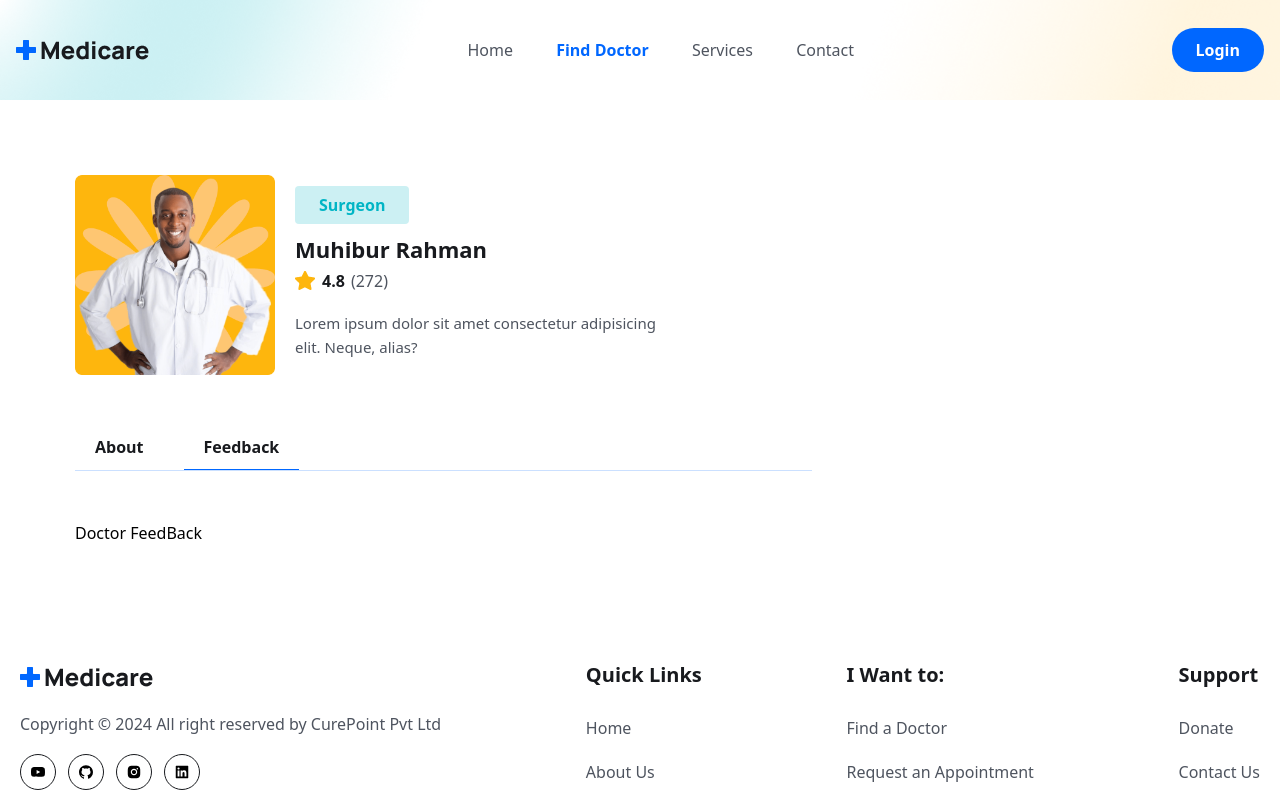
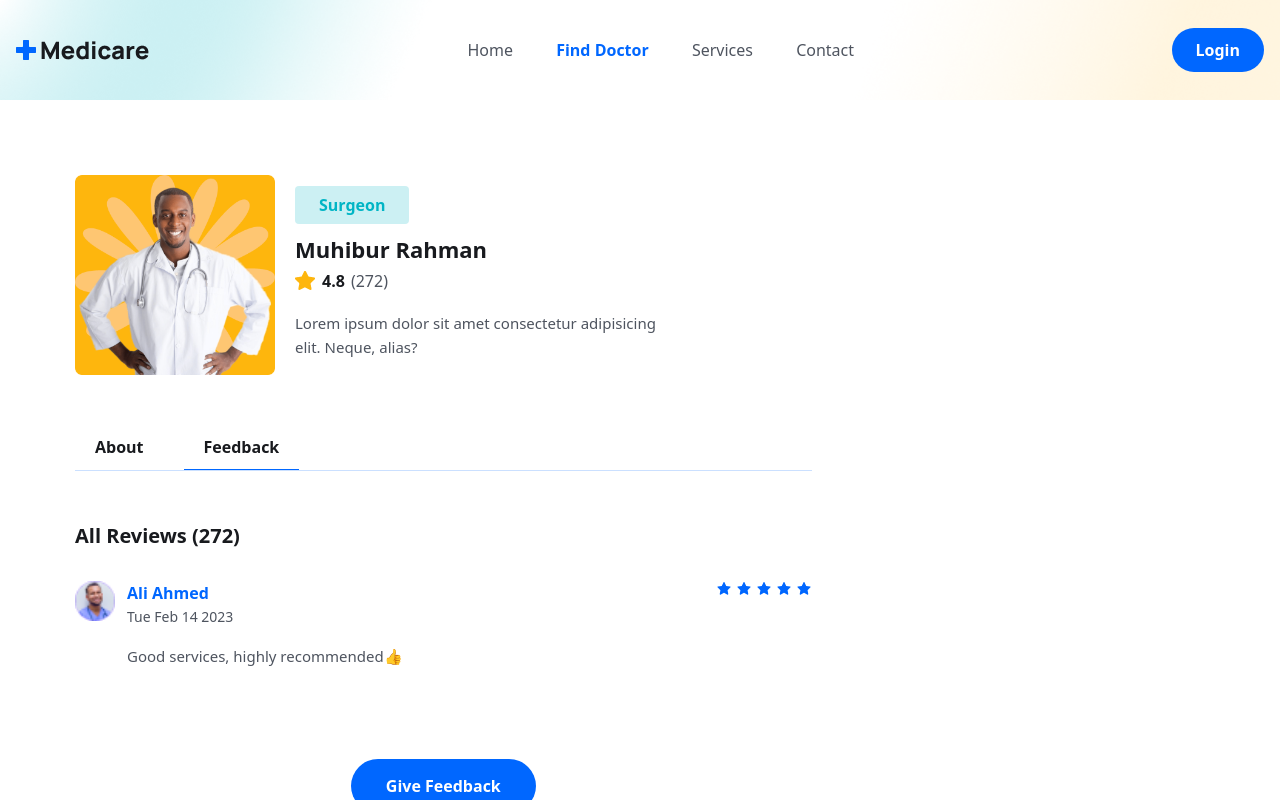
Before and after one commit to subarnoturja/curepoint-client, a React (Vite) app: page /doctors/1 in a window 1280 px wide. Both pictures are taken after a click on the button "Feedback". Shown: the top 800 px of the page. Built offline with nearby package versions, Linux system fonts and the light colour scheme.

Commit message:
feedback form added

```diff
--- a/index.html
+++ b/index.html
@@ -2,7 +2,7 @@
 <html lang="en">
   <head>
     <meta charset="UTF-8" />
-    <link rel="icon" type="image/svg+xml" href="/vite.svg" />
+    <link rel="icon" type="image/svg+xml" href="./src/assets/images/favicon.png" />
     <meta name="viewport" content="width=device-width, initial-scale=1.0" />
     <title>CurePoint</title>
   </head>
--- a/src/pages/Doctors/Feedback.jsx
+++ b/src/pages/Doctors/Feedback.jsx
@@ -1,11 +1,50 @@
-
+import { AiFillStar } from "react-icons/ai";
+import avatar from "../../assets/images/avatar-icon.png";
+import { formateDate } from "../../utils/formateDate";
+import { useState } from "react";
+import FeedbackForm from "./FeedbackForm";
 
 const Feedback = () => {
-    return (
-        <div>
-           <h2>Doctor FeedBack</h2>
+  const [showFeedbackForm, setShowFeedbackForm] = useState(false);
+
+  return (
+    <div>
+      <div className="mb-[50px]">
+        <h4 className="text-[20px] leading-[30px] font-bold text-headingColor mb-[30px]">
+          All Reviews (272)
+        </h4>
+        <div className="flex justify-between gap-10 mb-[30px]">
+          <div className="flex gap-3">
+            <figure className="w-10 h-10 rounded-full">
+              <img className="w-full" src={avatar} alt="" />
+            </figure>
+            <div>
+              <h4 className="text-[16px] leading-6 text-primaryColor font-bold">
+                Ali Ahmed
+              </h4>
+              <p className="text-[14px] leading-6 text-textColor">
+                {formateDate("02-14-2023")}
+              </p>
+              <p className="text__para mt-3 font-medium text-[15px]">
+                Good services, highly recommended👍
+              </p>
+            </div>
+          </div>
+          <div className="flex gap-1">
+            {[...Array(5).keys()].map((_, index) => (
+              <AiFillStar key={index} color="#0067FF" />
+            ))}
+          </div>
         </div>
-    );
+      </div>
+      {!showFeedbackForm && (
+        <div className="text-center">
+          <button className="btn" onClick={() => setShowFeedbackForm(true)}>Give Feedback</button>
+        </div>
+      )}
+      {showFeedbackForm && <FeedbackForm />}
+    </div>
+  );
 };
 
 export default Feedback;
--- /dev/null
+++ b/src/pages/Doctors/FeedbackForm.jsx
@@ -0,0 +1,11 @@
+
+
+const FeedbackForm = () => {
+    return (
+        <div>
+           <h2>Feedback form</h2>
+        </div>
+    );
+};
+
+export default FeedbackForm;
```
Also changed, not shown: src/assets/images/favicon.png (added).
